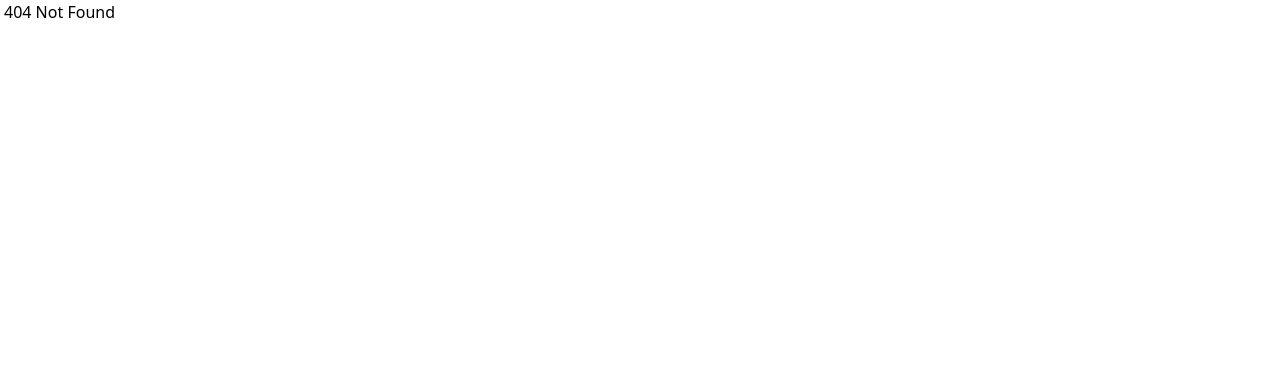
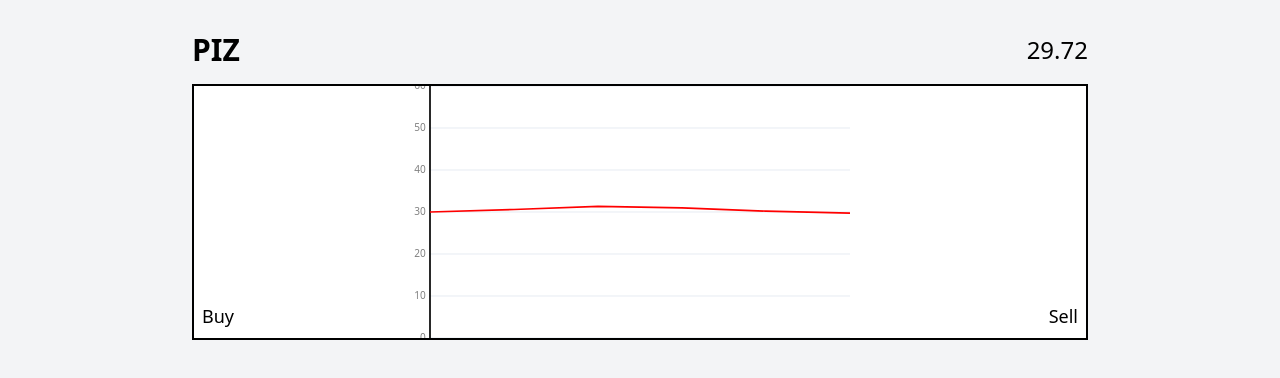
Before and after one commit to hansa241/interactive-website, a Next.js app: page /stock in a window 1280 px wide. Before the commit this address had no page. Shown: the top 378 px of the page. Built offline with nearby package versions, Linux system fonts and the light colour scheme.

Commit message:
Added stock simulator

```diff
--- /dev/null
+++ b/app/stock/page.tsx
@@ -0,0 +1,128 @@
+'use client';
+import React, {Fragment, useEffect, useState} from 'react';
+
+export default function Page() {
+    const symbol = 'PIZ';
+    const volatility = 1; // max price increase (decrease if inverted) per second
+    const [prices, setPrices] = useState<number[]>([30.00]);
+    const [lineColor, setLineColor] = useState<string>('green');
+    const [purchasePrice, setPurchasePrice] = useState<number | null>(null);
+    const [profitLoss, setProfitLoss]    = useState<number | null>(null);
+    const currentPrice = prices[prices.length - 1];
+
+    useEffect(() => {
+        const interval = setInterval(() => {
+            setPrices(prev => {
+                const last = prev[prev.length - 1];
+                const delta = Math.random() * volatility * 2 - volatility; // between -volatility and volatility
+                setLineColor(delta >= 0 ? 'green' : 'red');
+                const next = +(last + delta).toFixed(2);
+                return [...prev, next];
+            });
+        }, 1000);
+        return () => clearInterval(interval);
+    }, []);
+
+    const handleBuy = () => {
+        if (purchasePrice === null) {
+            setPurchasePrice(currentPrice);
+            setProfitLoss(null);
+        }
+    }
+
+    const handleSell = () => {
+        if (purchasePrice !== null) {
+            const pl = +(currentPrice - purchasePrice).toFixed(2);
+            setProfitLoss(pl);
+            setPurchasePrice(null);
+        }
+    }
+
+    const yValues = [0, 50, 100, 150, 200, 250, 300];
+
+    // price --> SVG path
+    const xStart = 50;
+    const xEnd = 550;
+    const widthSpan = xEnd - xStart;
+    const count = prices.length;
+    const denom = count > 1 ? count - 1 : 1;
+    const pathPoints = prices
+        .map((p, i) => {
+            const x = xStart + (i / denom) * widthSpan;
+            const y = 300 - p * 5; // map price to y coordinate
+            return `${x},${y}`;
+        })
+        .join(' ');
+
+    return (
+        <main className="min-h-screen bg-gray-100 p-8 flex flex-col items-center">
+            <div className="w-full max-w-4xl flex justify-between items-center mb-4">
+                <h1 className="text-3xl font-bold">{symbol}</h1>
+                <span className="text-2xl">{prices[prices.length - 1].toFixed(2)}</span>
+            </div>
+
+            <div className="w-full max-w-4xl h-64 border-2 border-black bg-white relative">
+                <svg viewBox="0 0 600 300" className="w-full h-full">
+                    {yValues.map(y => (
+                        <Fragment key={`grid-${y}`}>
+                            <line
+                                x1={xStart}
+                                y1={y}
+                                x2={xEnd}
+                                y2={y}
+                                stroke="#e2e8f0"
+                                strokeWidth={1}
+                            />
+                            <text
+                                x={xStart - 5}
+                                y={y + 4}
+                                textAnchor="end"
+                                fontSize={12}
+                                fill="gray"
+                            >
+                                {((300 - y) / 5).toFixed(0)}
+                            </text>
+                        </Fragment>
+                    ))}
+
+                    <line
+                        x1={xStart}
+                        y1={0}
+                        x2={xStart}
+                        y2={300}
+                        stroke="black"
+                        strokeWidth={2}
+                    />
+
+                    <polyline
+                        points={pathPoints}
+                        stroke={lineColor}
+                        strokeWidth={2}
+                        fill="none"
+                    />
+                </svg>
+
+                <button
+                    onClick={handleBuy}
+                    className="absolute bottom-0 left-0 mb-2 ml-2 text-lg"
+                >
+                    Buy
+                </button>
+                <button
+                    onClick={handleSell}
+                    className="absolute bottom-0 right-0 mb-2 mr-2 text-lg"
+                >
+                    Sell
+                </button>
+            </div>
+
+            <div className="max-w-4xl mt-4 text-lg">
+                {profitLoss != null ? (
+                    <>Profit/Loss: {profitLoss >= 0 ? '+' : ''}{profitLoss.toFixed(2)}</>
+                ) : purchasePrice != null ? (
+                    <>Bought at: {purchasePrice.toFixed(2)}</>
+                ) : null}
+            </div>
+        </main>
+    );
+}
```
